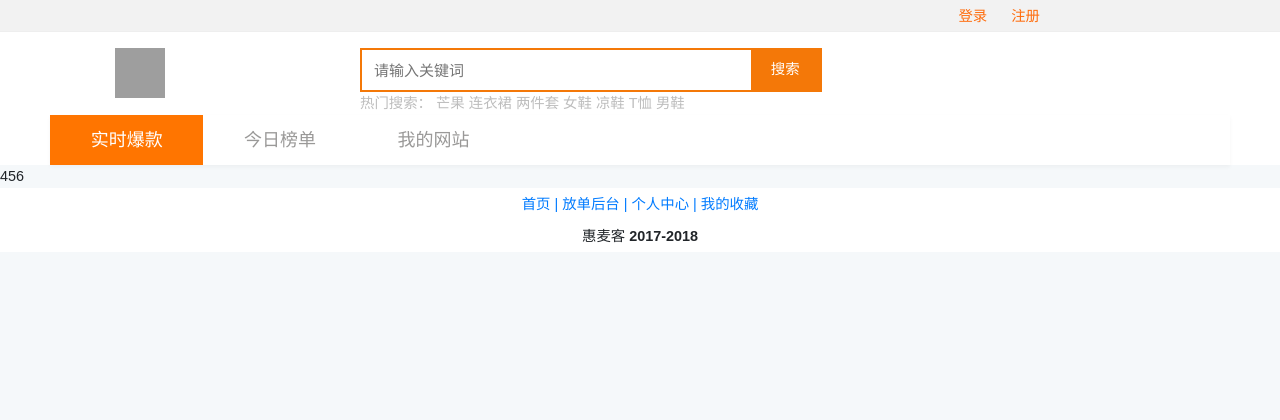
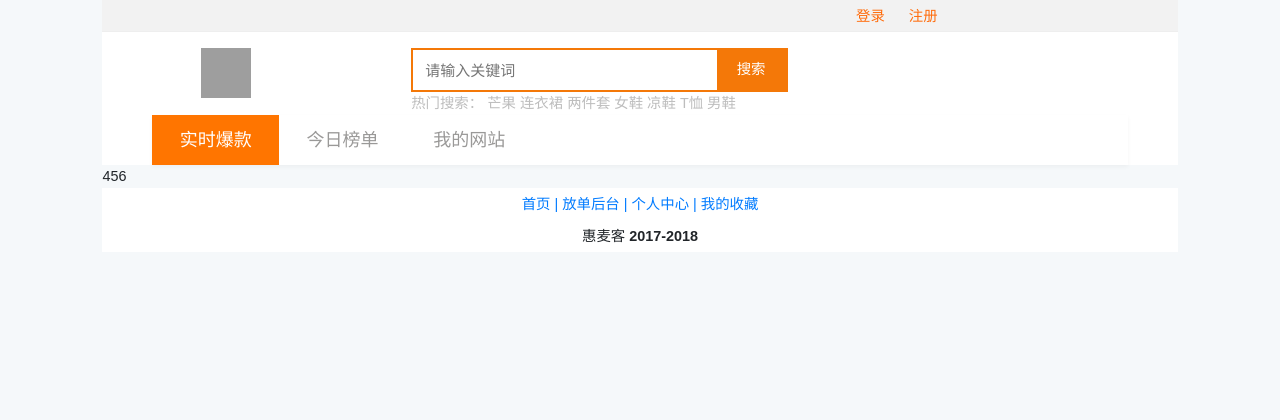
Before and after one commit to nanjim/pinduo, a Laravel app: template resources/views/index/entry/top.blade.php in a window 1280 px wide. Shown: the top 420 px of the page. Run offline with Laravel 8, Linux system fonts and the light colour scheme; the template is opened without the code that fills it: most values are stand-ins (such as "Sample title", 1, 10 or a date in 2020); parts of the project's set-up code (start-up, migrations or seed data) failed here and were passed over; some libraries are stand-ins or nearby versions; grey boxes are pictures that could not be loaded.

Commit message:
首页样式

```diff
--- a/public/css/main.css
+++ b/public/css/main.css
@@ -107,7 +107,7 @@ a,a:hover {
 	padding: 40px;
 }
 .goods-container .card {
-	width: 18.5%;
+	width: 23%;
 	margin-top: 1rem;
 }
 .goods-img img {
--- a/resources/views/index/layout/entry.blade.php
+++ b/resources/views/index/layout/entry.blade.php
@@ -15,6 +15,11 @@
         <link rel="stylesheet" href="{{URL::asset('css/main.css')}}">
         <link rel="stylesheet" href="{{URL::asset('css/foot.css')}}">
         <link href="{{URL::asset('css/font-awesome.min.css')}}" rel="stylesheet">
+        <style>
+            #wrap {
+                padding: 0 8%;
+            }
+        </style>
     @show
 </head>
 <body>
```
